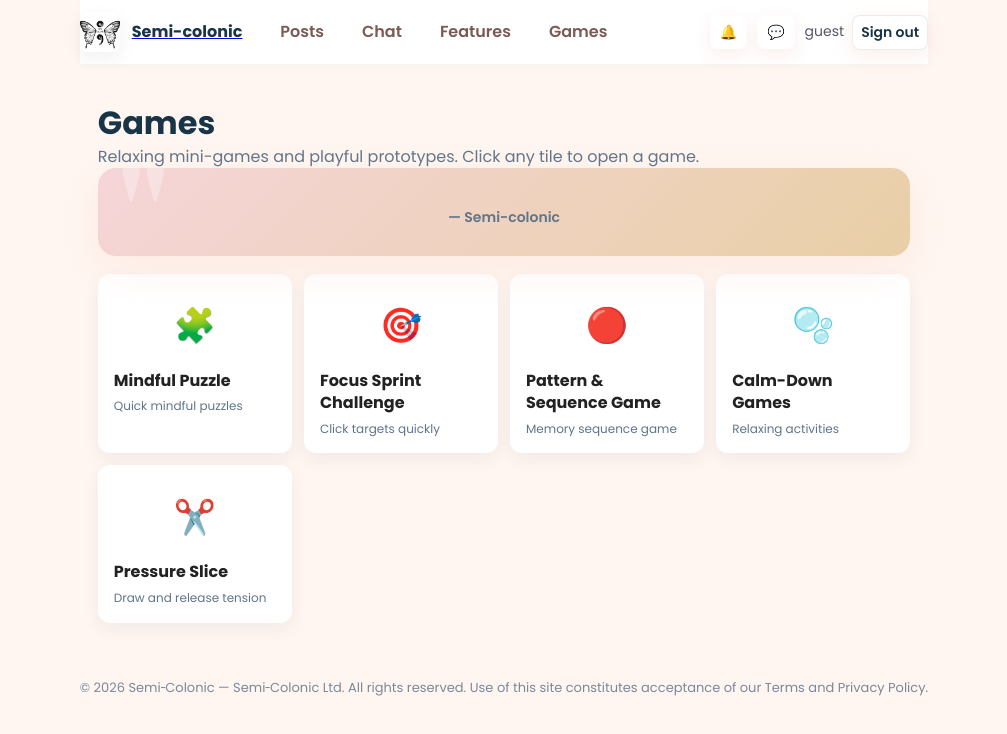
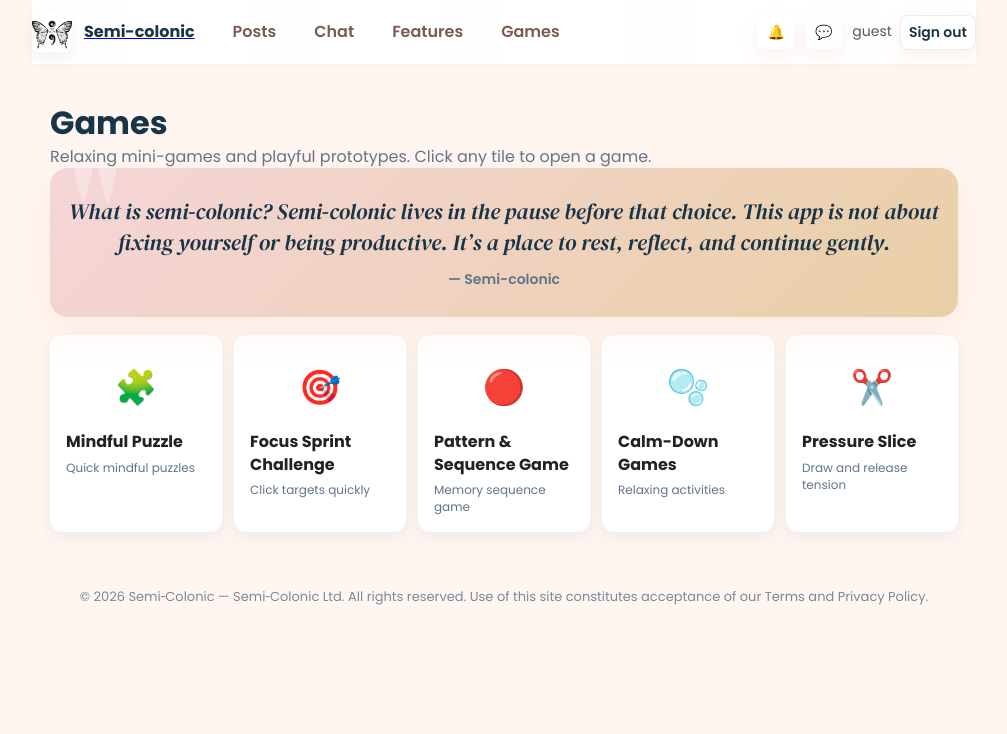
Before and after one commit to ssanjanasomavara-wq/sanjanaaa, a Next.js app: page /games in a window 1280 px wide. Shown: the top 734 px of the page, without its empty margins (136-1143 px from the left). Built offline with nearby package versions, Linux system fonts and the light colour scheme.

Commit message:
Update games.jsx

```diff
--- a/pages/games.jsx
+++ b/pages/games.jsx
@@ -76,7 +76,7 @@ export default function Games() {
             Relaxing mini-games and playful prototypes. Click any tile to open a game.
           </p>
          <QuoteBanner
-            quote={QUOTES.games.quote}
+            text={QUOTES.games.quote}
             author={QUOTES.games.author}
           />
           <div
```
